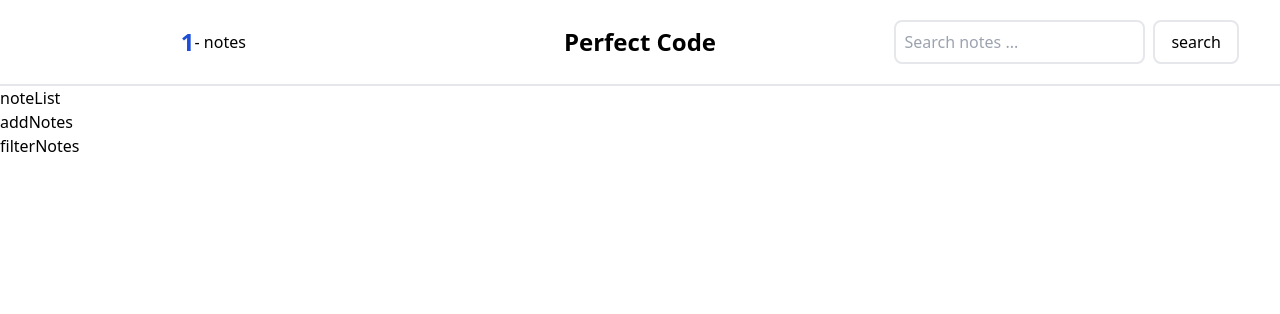
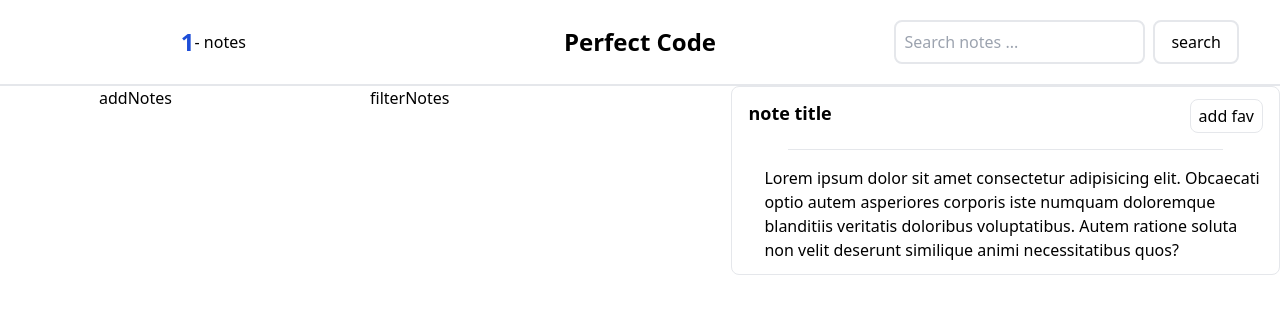
Before and after one commit to mhdix/noteApp-react-tailwind, a React (Vite) app: page / in a window 1280 px wide. Shown: the top 314 px of the page. Built offline with nearby package versions, Linux system fonts and the light colour scheme.

Commit message:
feature: create note list

```diff
--- a/src/components/Home.jsx
+++ b/src/components/Home.jsx
@@ -1,16 +1,24 @@
 import React from "react";
 import Navbar from "./navbar/Navbar";
+import NoteLists from "./NoteLIsts/NoteLists";
 
 const Home = () => {
   return (
-    <div>
-      <div>
+    <div className="grid grid-cols-7">
+      {/* navbar */}
+      <div className="col-span-full">
         <Navbar />
       </div>
-      <div>noteList</div>
-      <div>
-        addNotes
+
+      {/* addNote */}
+      <div className="flex col-span-3 justify-around">
+        <div>addNotes</div>
         <div>filterNotes</div>
+      </div>
+
+      {/* noteList */}
+      <div className="col-span-3 col-start-5 relative">
+        <NoteLists />
       </div>
     </div>
   );
--- a/src/components/NoteLIsts/NoteLists.jsx
+++ b/src/components/NoteLIsts/NoteLists.jsx
@@ -2,8 +2,35 @@ import React from 'react'
 
 const NoteLists = () => {
   return (
-    <div>NoteLists</div>
-  )
+    <div className="">
+      {/* note items */}
+      <div className="flex flex-col gap-4 w-full">
+        <NoteItems />
+      </div>
+    </div>
+  );
 }
 
 export default NoteLists
+
+function NoteItems () {
+  return (
+      <div className="flex flex-col gap-4 px-4 py-3 border min-h-40 rounded-lg">
+        {/* navbarNote */}
+        <div className="flex justify-between">
+          <h2 className="font-bold text-lg">note title</h2>
+          <button className="border p-1 px-2 rounded-lg">add fav</button>
+        </div>
+        <hr className="mx-10" />
+        {/* content Note */}
+        <div className="flex justify-between pl-4">
+          <p>
+            Lorem ipsum dolor sit amet consectetur adipisicing elit. Obcaecati
+            optio autem asperiores corporis iste numquam doloremque blanditiis
+            veritatis doloribus voluptatibus. Autem ratione soluta non velit
+            deserunt similique animi necessitatibus quos?
+          </p>
+        </div>
+      </div>
+  );
+}
```
